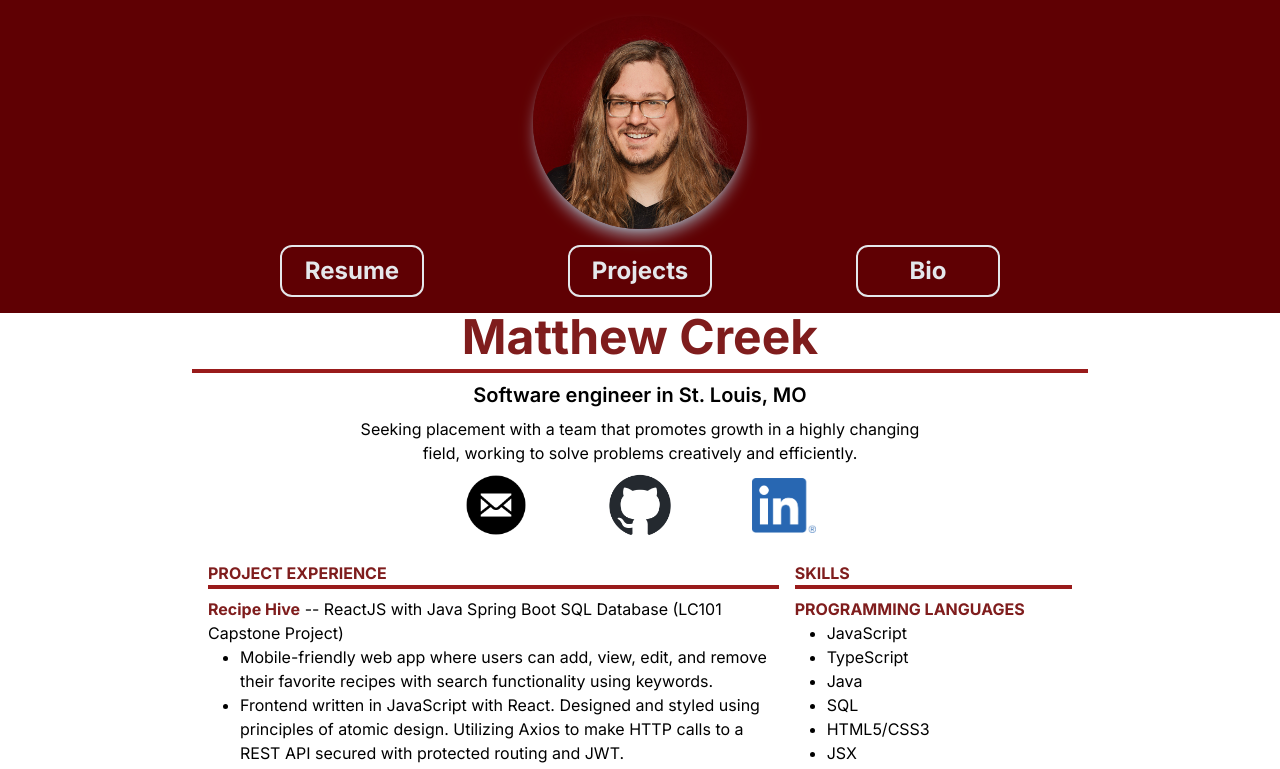
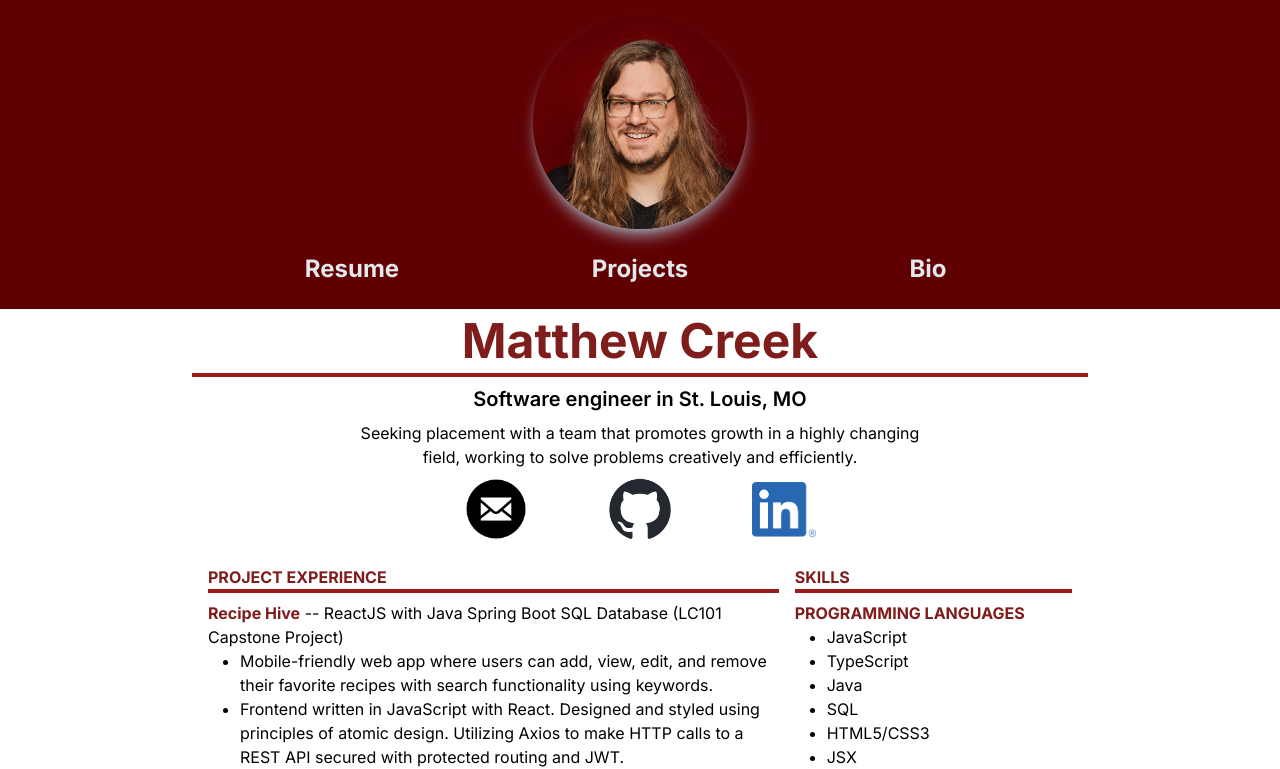
Before and after one commit to matthewcreek/portfolio, a Next.js app: page / in a window 1280 px wide. Shown: the top 769 px of the page. Built offline with nearby package versions, Linux system fonts and the light colour scheme.

Commit message:
styling changes to content and header

```diff
--- a/src/app/Components/Navbar.tsx
+++ b/src/app/Components/Navbar.tsx
@@ -7,9 +7,9 @@ export default function Navbar() {
             <div className="flex flex-col items-center bg-[#5f0003] py-4">
                 <Image src={headshot} alt="Photo of Matthew Creek" className="w-1/6 rounded-full h-auto shadow-lg shadow-gray-400/90"/>
                 <div className="max-w-4xl px-4 flex justify-around w-full mt-4 text-gray-200 font-bold text-2xl">
-                    <h3 className="w-1/6 text-center py-2 hover:bg-gray-600 rounded-xl border-2 border-gray-200 hover:shadow-[5px_10px_20px_-8px] hover:shadow-gray-400">Resume</h3>
-                    <h3 className="w-1/6 text-center py-2 hover:bg-gray-600 rounded-xl border-2 border-gray-200 hover:shadow-[5px_10px_20px_-8px] hover:shadow-gray-400">Projects</h3>
-                    <h3 className="w-1/6 text-center py-2 hover:bg-gray-600 rounded-xl border-2 border-gray-200 hover:shadow-[5px_10px_20px_-8px] hover:shadow-gray-400">Bio</h3>
+                    <h3 className="w-1/6 text-center py-2">Resume</h3>
+                    <h3 className="w-1/6 text-center py-2">Projects</h3>
+                    <h3 className="w-1/6 text-center py-2">Bio</h3>
                 </div>
             </div>
         </div>
--- a/src/app/Pages/Resume.tsx
+++ b/src/app/Pages/Resume.tsx
@@ -7,7 +7,7 @@ import mail from '../../../public/Images/icons8-mail-100.png'
 
 export default function Resume() {
     return (
-        <div className='flex justify-center'>
+        <div className='flex justify-center mt-2'>
             <div className='max-w-4xl'>
                 <div className="flex flex-col items-center leading-6">
                     <h1 className="w-full text-5xl text-center text-red-900 font-bold pb-2 border-b-4 border-red-800">Matthew Creek</h1>
```
